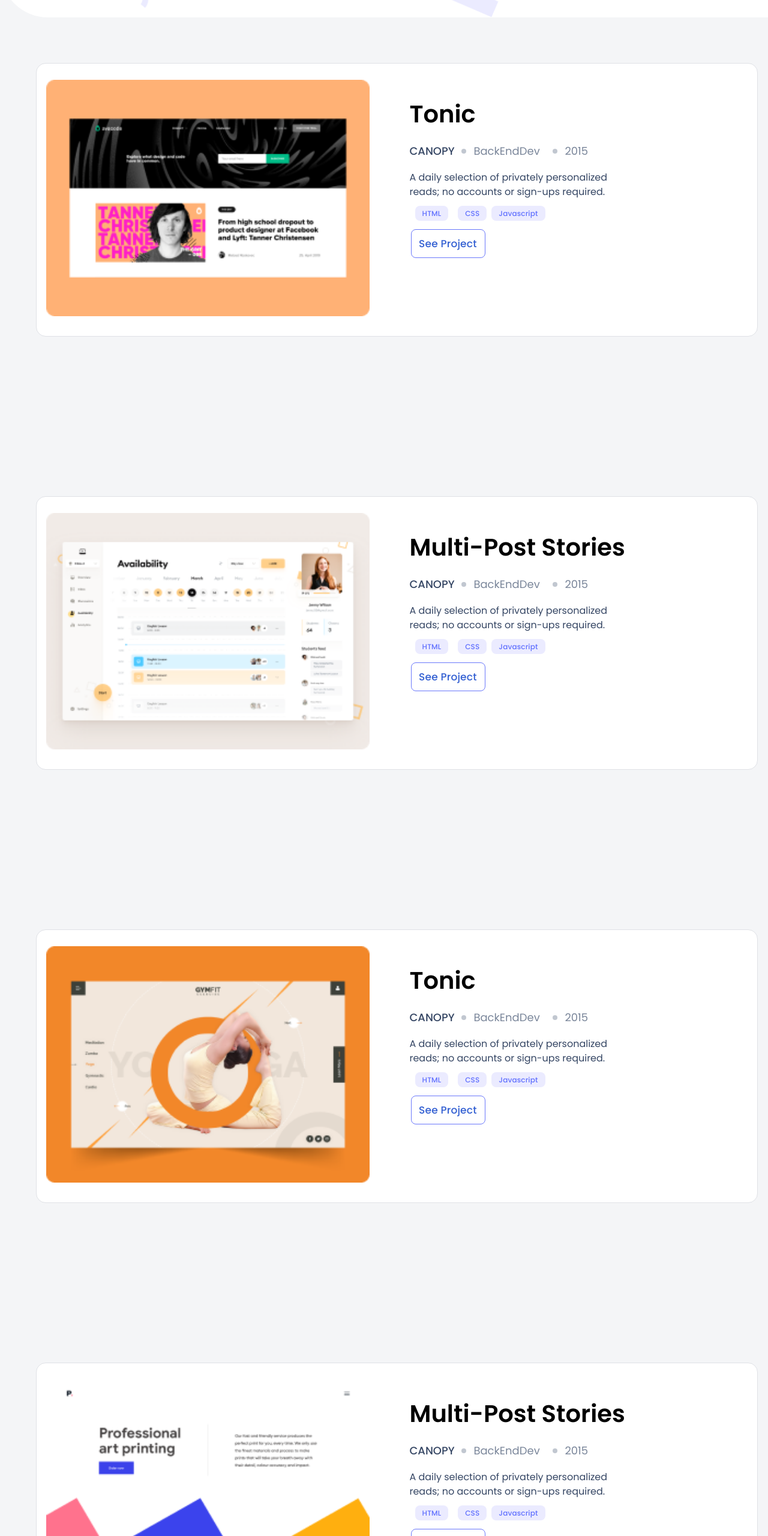
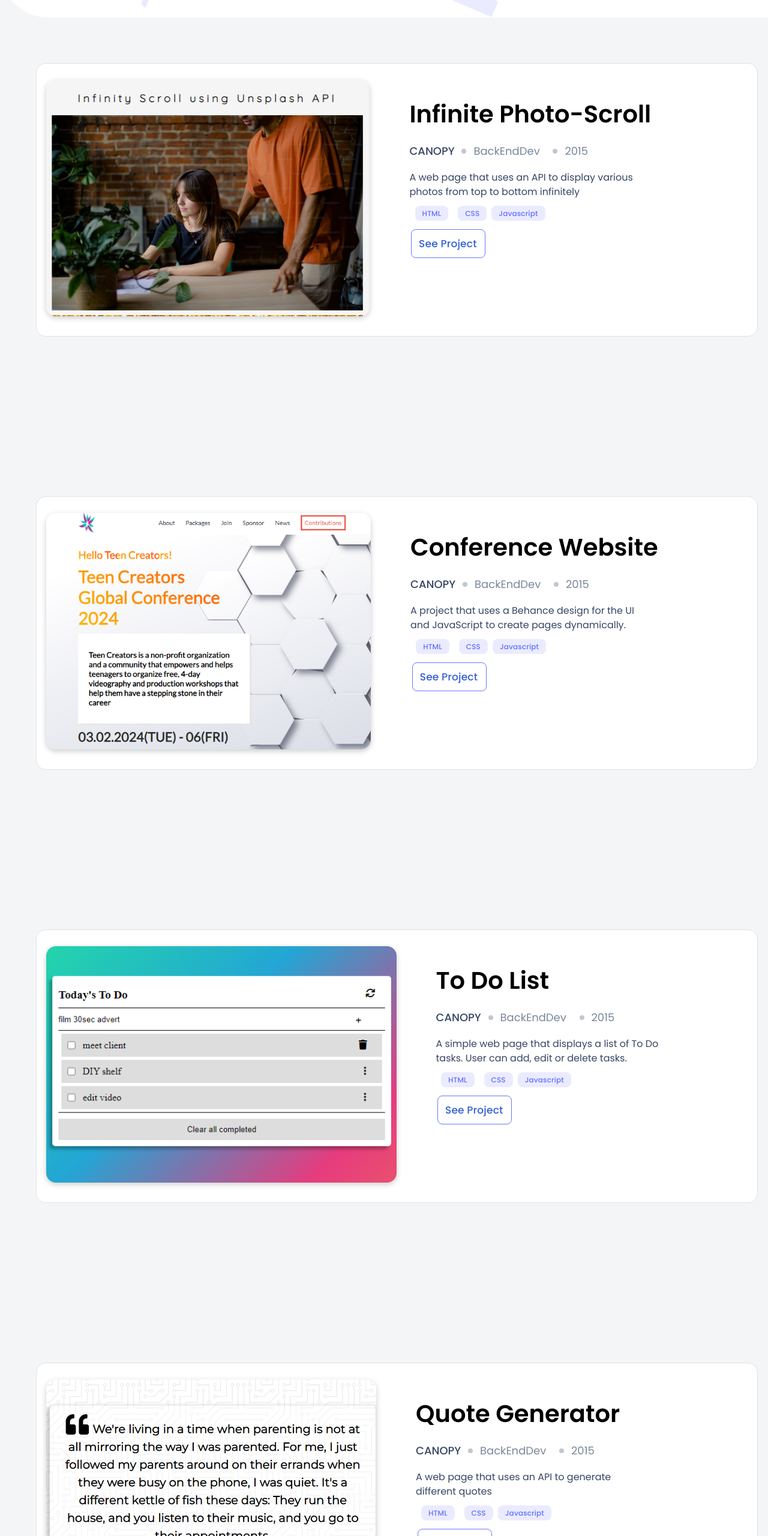
Before and after one commit to joyapisi/ThePortfolio, a website: page index.html in a window 1280 px wide. Shown: the part 820-3380 px from the top of the page at 60% size. Drawn offline with Linux system fonts and the light colour scheme.

Commit message:
edit portfolio projects

```diff
--- a/dynamic_works_section.js
+++ b/dynamic_works_section.js
@@ -1,36 +1,36 @@
 const worksCards = [{
   id: 1,
-  image: './sources/Snapshoot-Portfolio.png',
-  topic: 'Tonic',
+  image: 'sources/Project4.png',
+  topic: 'Infinite Photo-Scroll',
   jobPosition: ['CANOPY', 'BackEndDev', '2015'],
-  jobDescription: 'A daily selection of privately personalized reads; no accounts or sign-ups required.',
+  jobDescription: 'A web page that uses an API to display various photos from top to bottom infinitely',
   TechStack: ['HTML', 'CSS', 'Javascript'],
   seeProject: 'See Project',
 },
 {
   id: 2,
-  image: 'sources/Portfolio2.png',
-  topic: 'Multi-Post Stories',
+  image: 'sources/Project2.png',
+  topic: 'Conference Website',
   jobPosition: ['CANOPY', 'BackEndDev', '2015'],
-  jobDescription: 'A daily selection of privately personalized reads; no accounts or sign-ups required.',
+  jobDescription: 'A project that uses a Behance design for the UI and JavaScript to create pages dynamically.',
   TechStack: ['HTML', 'CSS', 'Javascript'],
   seeProject: 'See Project',
 },
 {
   id: 3,
-  image: 'sources/Portfolio3.png',
-  topic: 'Tonic',
+  image: 'sources/Project3.png',
+  topic: 'To Do List',
   jobPosition: ['CANOPY', 'BackEndDev', '2015'],
-  jobDescription: 'A daily selection of privately personalized reads; no accounts or sign-ups required.',
+  jobDescription: 'A simple web page that displays a list of To Do tasks. User can add, edit or delete tasks.',
   TechStack: ['HTML', 'CSS', 'Javascript'],
   seeProject: 'See Project',
 },
 {
   id: 4,
-  image: 'sources/Portfolio4.png',
-  topic: 'Multi-Post Stories',
+  image: 'sources/Project1.png',
+  topic: 'Quote Generator',
   jobPosition: ['CANOPY', 'BackEndDev', '2015'],
-  jobDescription: 'A daily selection of privately personalized reads; no accounts or sign-ups required.',
+  jobDescription: 'A web page that uses an API to generate different quotes',
   TechStack: ['HTML', 'CSS', 'Javascript'],
   seeProject: 'See Project',
 }];
--- a/modal.js
+++ b/modal.js
@@ -1,42 +1,42 @@
 const projectsDetails = [{
   id: 1,
-  title: 'Tonic',
+  title: 'Infinite Photo-Scroll',
   jobDetails: ['CANOPY', 'BackEndDev', '2015'],
-  featuredimage: './sources/Snapshoot-Portfolio.png',
-  jobDescriptionDetails: 'Lorem Ipsum is simply dummy text of the printing and typesetting industry. Lorem Ipsum has been the industry\'s standard dummy text ever since the 1500s, when an unknown printer took a galley of type and scrambled it 1960s with the releaLorem',
+  featuredimage: 'sources/Project4.png',
+  jobDescriptionDetails: 'A web page that uses an API to display various photos from top to bottom infinitely',
   myTechStack: ['Javascript', 'HTML', 'CSS', 'Github', 'Ruby', 'Bootstrap'],
-  liveDemoButton: 'See Live',
-  sourceLinkButton: 'See Source',
+  liveDemoButton: 'https://joyapisi.github.io/Infinite-Photos-Scrolling/',
+  sourceLinkButton: 'https://github.com/joyapisi/Infinite-Photos-Scrolling',
 },
 {
   id: 2,
-  title: 'Multi-Post Stories',
+  title: 'Conference Website',
   jobDetails: ['CANOPY', 'BackEndDev', '2015'],
-  featuredimage: 'sources/Portfolio2.png',
-  jobDescriptionDetails: 'Lorem Ipsum is simply dummy text of the printing and typesetting industry. Lorem Ipsum has been the industry\'s standard dummy text ever since the 1500s, when an unknown printer took a galley of type and scrambled it 1960s with the releaLorem',
+  featuredimage: 'sources/Project2.png',
+  jobDescriptionDetails: 'Conference Website is a HTML, CSS and JavaScript project that uses a Behance web design to create a UI in both mobile and desktop version. It also uses JavaScript events and DOM elements to create pages dynamically. This project\'s content is personalized to a Teen Creators Conference that helps teenagers learn production using Adobe products.',
   myTechStack: ['Javascript', 'HTML', 'CSS', 'Github', 'Ruby', 'Bootstrap'],
-  liveDemoButton: 'See Live',
-  sourceLinkButton: 'See Source',
+  liveDemoButton: 'joyapisi.github.io/1st-Capstone-Project/',
+  sourceLinkButton: 'https://github.com/joyapisi/1st-Capstone-Project',
 },
 {
   id: 3,
-  title: 'Multi-Post Stories',
+  title: 'To Do List',
   jobDetails: ['CANOPY', 'BackEndDev', '2015'],
-  featuredimage: 'sources/Portfolio3.png',
-  jobDescriptionDetails: 'Lorem Ipsum is simply dummy text of the printing and typesetting industry. Lorem Ipsum has been the industry\'s standard dummy text ever since the 1500s, when an unknown printer took a galley of type and scrambled it 1960s with the releaLorem',
+  featuredimage: 'sources/Project3.png',
+  jobDescriptionDetails: 'A simple web page that displays a list of To Do tasks. User can add, edit or delete tasks. Tasks checked on the check box can be deleted using the Clear All button',
   myTechStack: ['Javascript', 'HTML', 'CSS', 'Github', 'Ruby', 'Bootstrap'],
-  liveDemoButton: 'See Live',
-  sourceLinkButton: 'See Source',
+  liveDemoButton: 'joyapisi.github.io/To-Do-List/',
+  sourceLinkButton: 'https://github.com/joyapisi/To-Do-List',
 },
 {
   id: 4,
-  title: 'Tonic',
+  title: 'Quote Generator',
   jobDetails: ['CANOPY', 'BackEndDev', '2015'],
-  featuredimage: 'sources/Portfolio4.png',
-  jobDescriptionDetails: 'Lorem Ipsum is simply dummy text of the printing and typesetting industry. Lorem Ipsum has been the industry\'s standard dummy text ever since the 1500s, when an unknown printer took a galley of type and scrambled it 1960s with the releaLorem',
+  featuredimage: 'sources/Project1.png',
+  jobDescriptionDetails: 'A web page that uses an API to generate different quotes',
   myTechStack: ['Javascript', 'HTML', 'CSS', 'Github', 'Ruby', 'Bootstrap'],
-  liveDemoButton: 'See Live',
-  sourceLinkButton: 'See Source',
+  liveDemoButton: 'https://joyapisi.github.io/Quote-Generator/',
+  sourceLinkButton: 'https://github.com/joyapisi/Quote-Generator',
 }];
 
 function generateModal(
@@ -87,18 +87,24 @@ function generateModal(
          </div>
 
          <div class="popupaction">
+            <a href = "${liveDemoButton}">
               <button class="popupseeLiveButton">
                 <div class="btnwrap">
-                 ${liveDemoButton}
+                  See Live
                   <img src="./sources/popupaction.png" alt="see image live" />
                 </div>
               </button>
+            </a>
+
+            <a href="${sourceLinkButton}">
               <button class="popupseeSourceButton" >
                 <div class="btnwrap">
-               ${sourceLinkButton}
+                  See Source
                   <img src="./sources/popupgithub.png" alt="github source" />
                 </div>
               </button>
+            </a>
+
          </div>
        </div>
      </div>
--- a/style.css
+++ b/style.css
@@ -135,7 +135,7 @@ nav {
   position: relative;
   width: 375px;
   height: 810px;
-  background-color: #ebebff;
+  background-color: #9797a1;
   right: 0;
   overflow-x: hidden;
   top: 0;
@@ -1174,6 +1174,10 @@ h2 {
   margin-top: 5%;
 }
 
+.popupaction a {
+  text-decoration: none;
+}
+
 .popupseeLiveButton {
   display: flex;
   border-radius: 8px;
@@ -1391,6 +1395,8 @@ h2 {
     width: 50%;
     height: 90%;
     margin-top: -2%;
+    border-radius: 1rem;
+    box-shadow: 0 3px 10px rgb(0 0 0 / 0.2);
   }
 
   .container {
```
Also changed, not shown: sources/Project1.PNG (added), sources/Project2.PNG (added), sources/Project3.PNG (added), sources/Project4.PNG (added). Lines whose indentation alone changed are shown as unchanged.
